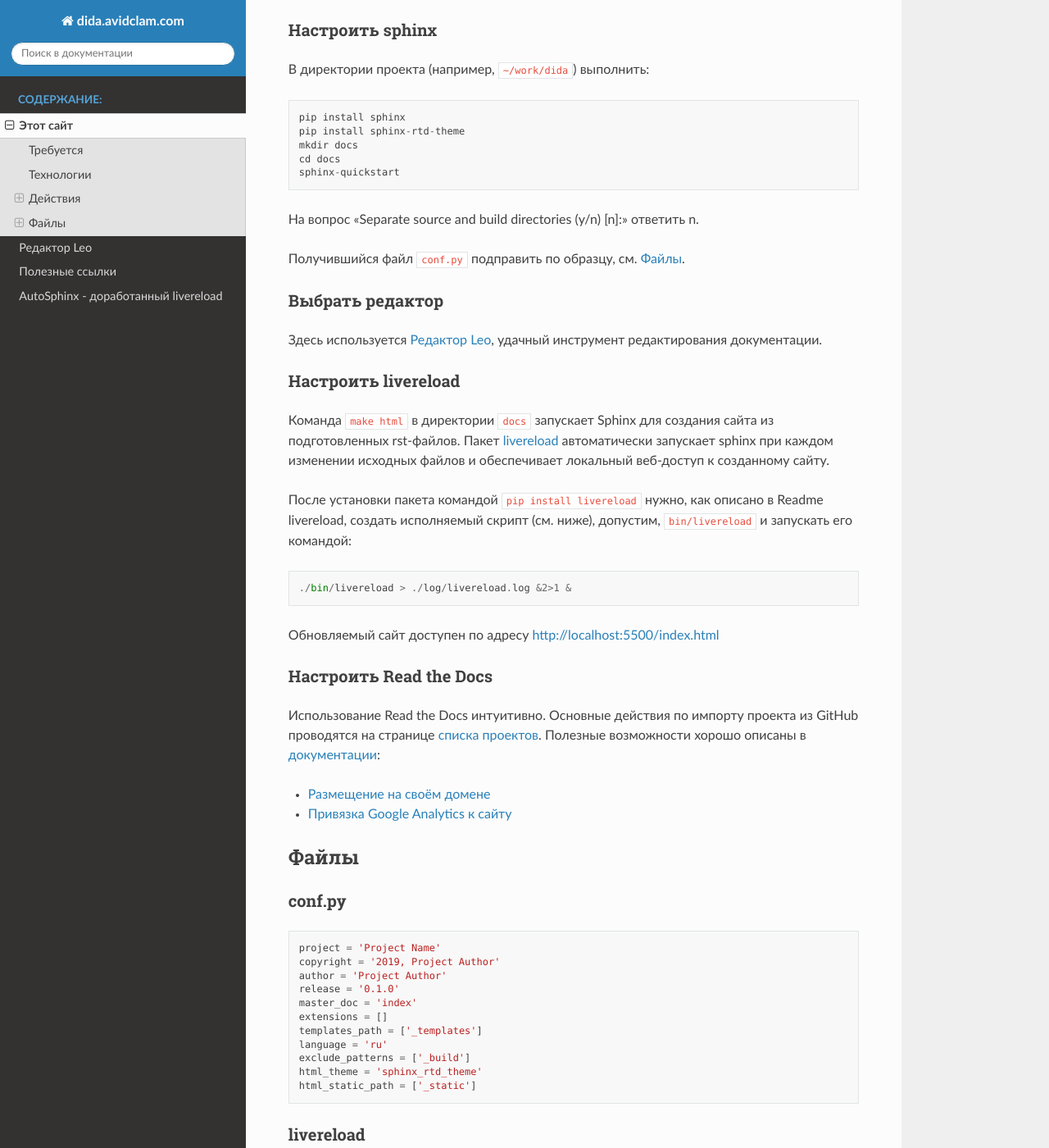
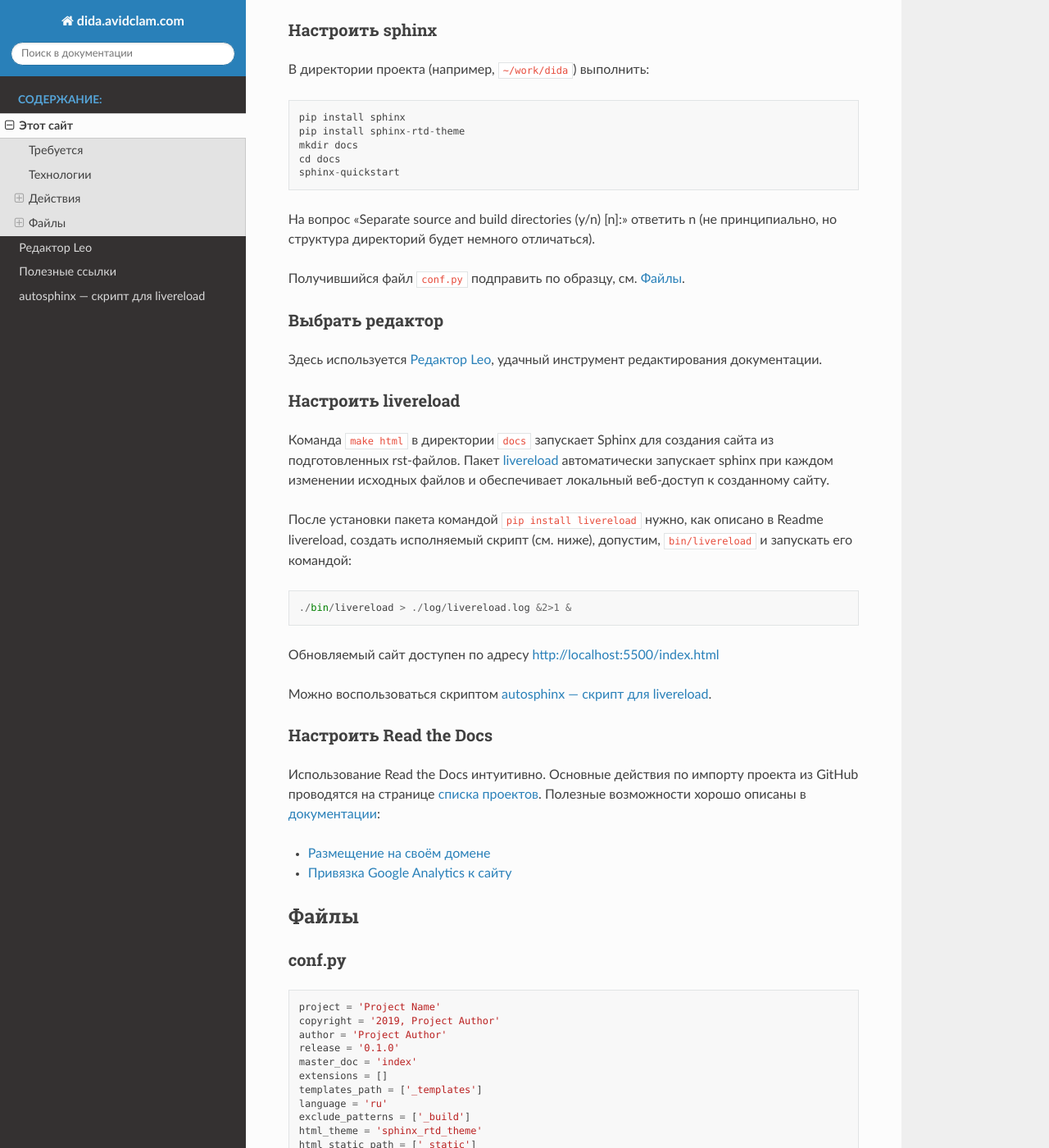
Before and after one commit to avidclam/dida, a Sphinx documentation site: the page built from docs/this-site.rst, in a window 1280 px wide and 1400 px high, scrolled down 1533 px. Shown: the whole window at 82% size. Built offline with Sphinx 7.4.7 and the Read the Docs theme 2.0.0, drawn with Linux system fonts in a browser that asks for light colours.

Commit message:
autosphinx

```diff
--- a/docs/this-site.rst
+++ b/docs/this-site.rst
@@ -81,7 +81,8 @@
     cd docs
     sphinx-quickstart
 
-На вопрос "Separate source and build directories (y/n) [n]:" ответить n.
+На вопрос "Separate source and build directories (y/n) [n]:" ответить n
+(не принципиально, но структура директорий будет немного отличаться).
 
 Получившийся файл ``conf.py`` подправить по образцу, см. `Файлы`_.
 
@@ -100,6 +101,8 @@
     ./bin/livereload > ./log/livereload.log &2>1 &
 
 Обновляемый сайт доступен по адресу http://localhost:5500/index.html
+
+Можно воспользоваться скриптом :ref:`chapter_autosphinx`.
 
 Настроить Read the Docs
 ********************************
```
Also changed, not shown: docs/autosphinx.rst (+16 -1 lines), 2 other files.
